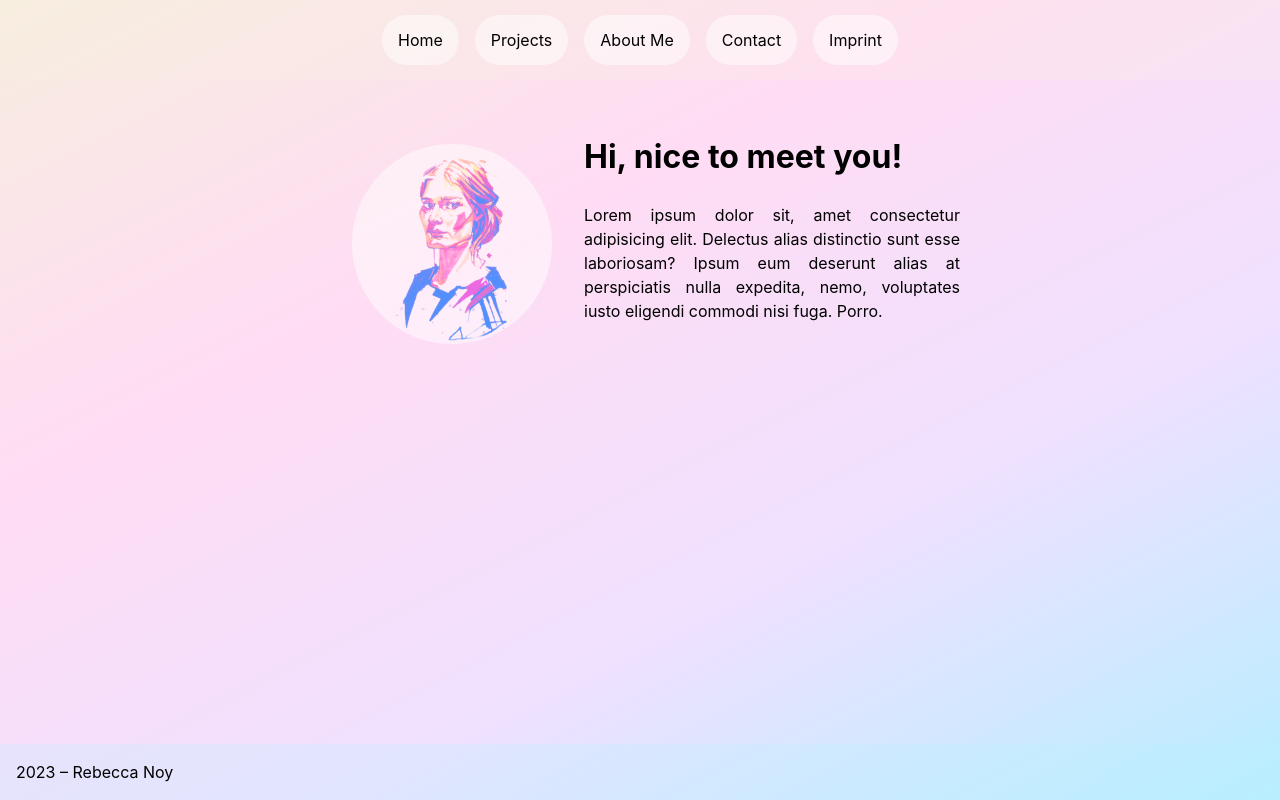
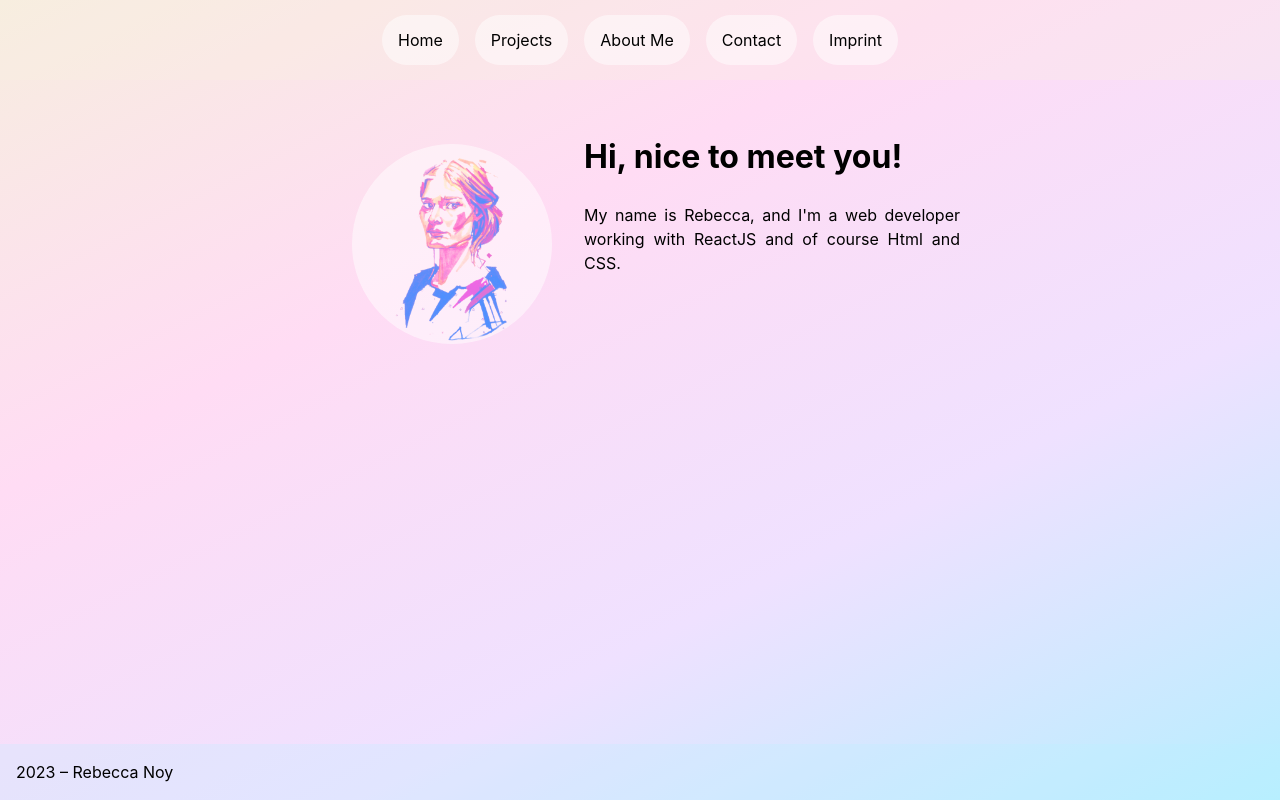
Before and after one commit to extra-jalapenos/individual-portfolio, a React (Vite) app: page /about-me in a window 1280 px wide. Built offline with nearby package versions, Linux system fonts and the light colour scheme.

Commit message:
ran npm build

```diff
--- a/src/components/About.jsx
+++ b/src/components/About.jsx
@@ -11,7 +11,7 @@ export default function About () {
           Hi, nice to meet you!
         </h1>
         <p>
-          Lorem ipsum dolor sit, amet consectetur adipisicing elit. Delectus alias distinctio sunt esse laboriosam? Ipsum eum deserunt alias at perspiciatis nulla expedita, nemo, voluptates iusto eligendi commodi nisi fuga. Porro.
+          My name is Rebecca, and I'm a web developer working with ReactJS and of course Html and CSS.
         </p>
       </div>
     </main>
```
Also changed, not shown: 5 other files (tests, documents, lock files or other folders).
